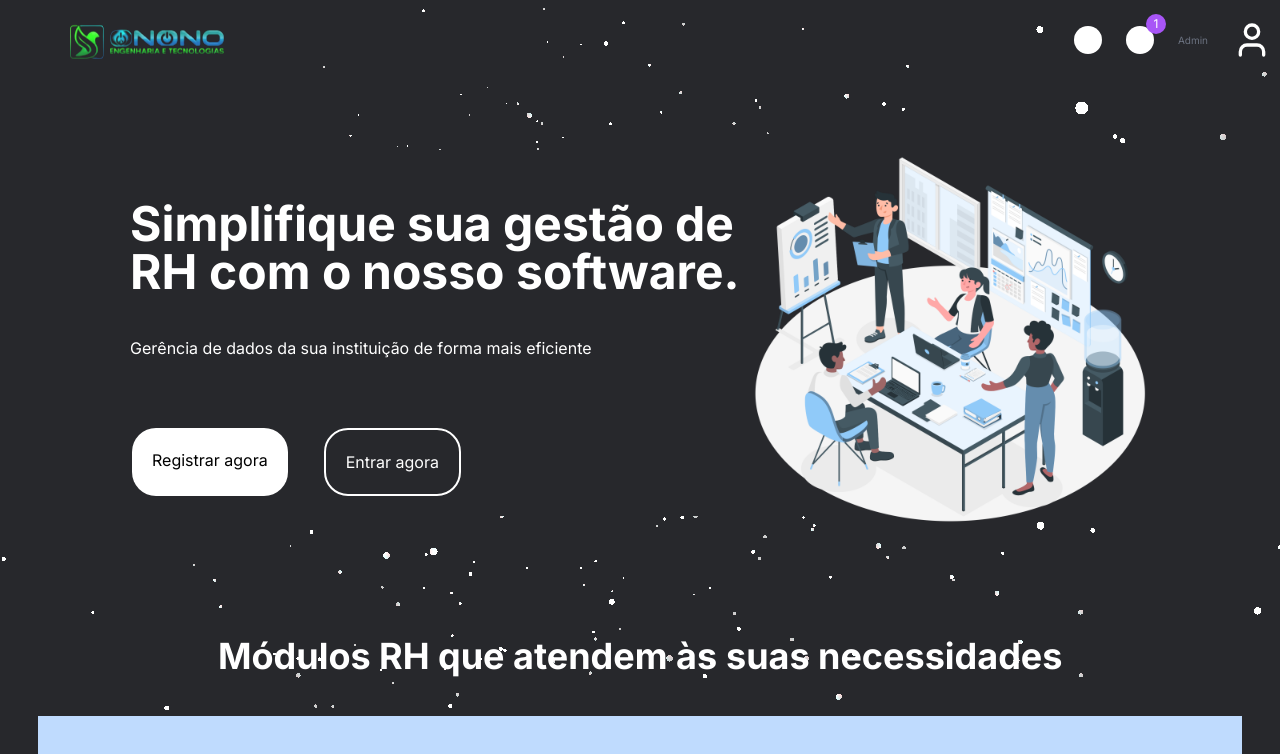
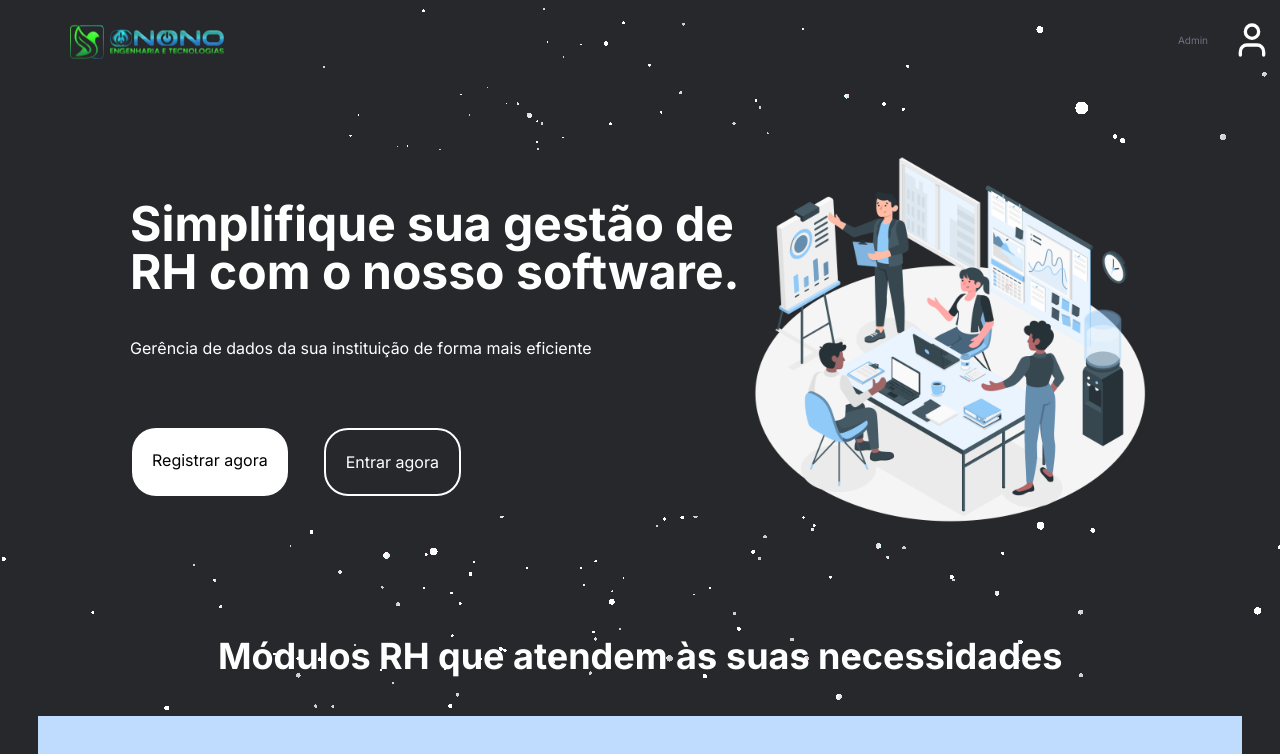
Before and after one commit to TanaAlvier19/recursoshumanos, a Next.js app: page / in a window 1280 px wide. Shown: the top 754 px of the page. Built offline with nearby package versions, Linux system fonts and the light colour scheme.

Commit message:
Update Navbar.tsx

```diff
--- a/src/app/(root)/components/Navbar.tsx
+++ b/src/app/(root)/components/Navbar.tsx
@@ -12,11 +12,7 @@ const Navbar = () => {
     </div>
     {/* ICONS AND USER */}
     <div className='flex items-center gap-6 justify-end w-full'>
-      <div className='bg-white rounded-full w-7 h-7 flex items-center justify-center cursor-pointer'>
-      </div>
-      <div className='bg-white rounded-full w-7 h-7 flex items-center justify-center cursor-pointer relative'>
-        <div className='absolute -top-3 -right-3 w-5 h-5 flex items-center justify-center bg-purple-500 text-white rounded-full text-xs'>1</div>
-      </div>
+
       <div className='flex flex-col'>
         <span className="text-xs leading-3 font-medium"></span>
         <span className="text-[10px] text-gray-500 text-right">Admin</span>
```
